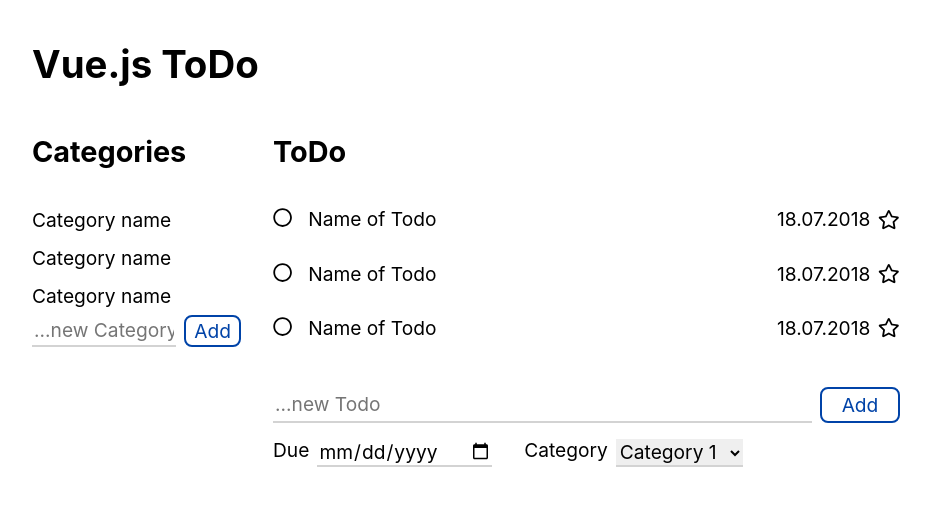
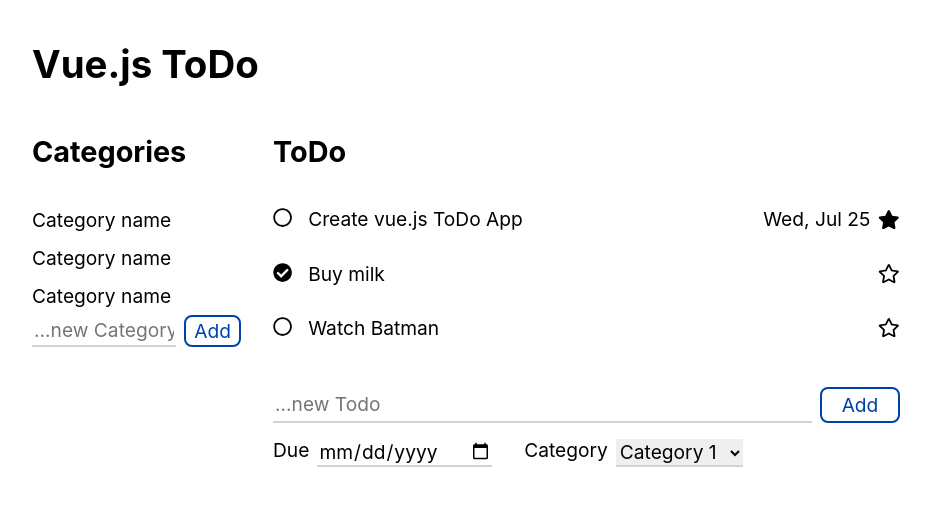
Before and after one commit to greengiraffe/mp-vue-todo, a Vue app: page / in a window 1280 px wide. Shown: the top 506 px of the page, without its empty margins (174-1105 px from the left). Built offline with nearby package versions, Linux system fonts and the light colour scheme.

Commit message:
Wire Todo component up to store

```diff
--- a/src/components/Todo.vue
+++ b/src/components/Todo.vue
@@ -1,21 +1,46 @@
 <template>
   <div class="todo">
-    <fa-icon class="todo__check" :icon="['far', 'circle']"></fa-icon>
-    <span class="todo__name">Name of Todo</span>
+    <fa-icon class="todo__done" :icon="doneIcon"></fa-icon>
+    <span class="todo__text">{{ todo.text }}</span>
     <div class="todo__info">
-      <time class="todo__due">18.07.2018</time>
-      <fa-icon :icon="['far', 'star']"></fa-icon>
+      <template v-if="todo.due">
+        <time :datetime="todo.due" class="todo__due">{{ dueDateString }}</time>
+      </template>
       <div class="todo__actions">
+        <fa-icon icon="trash"></fa-icon>
         <fa-icon icon="edit"></fa-icon>
-        <fa-icon icon="trash"></fa-icon>
       </div>
+      <fa-icon class="todo__important" :icon="[importantIconPrefix, 'star']"></fa-icon>
     </div>
   </div>
 </template>
 
 <script>
 export default {
-
+  props: {
+    todo: {
+      text: String,
+      due: Date,
+      done: Boolean,
+      important: Boolean,
+    }
+  },
+  computed: {
+    doneIcon: function () {
+      return this.todo.done ? ['fas', 'check-circle'] : ['far', 'circle']
+    },
+    importantIconPrefix: function () {
+      return this.todo.important ? 'fas' : 'far'
+    },
+    dueDateString: function () {
+      if (!this.todo.due) return ''
+      return this.todo.due.toLocaleDateString('en-US', {
+        weekday: 'short',
+        day: 'numeric',
+        month: 'short',
+      })
+    }
+  }
 }
 </script>
 
@@ -39,7 +64,7 @@
   }
 }
 
-.todo__name {
+.todo__text {
   margin-left: 1rem;
 }
 
--- a/src/components/TodoList.vue
+++ b/src/components/TodoList.vue
@@ -2,9 +2,10 @@
   <div>
     <h2>ToDo</h2>
     <ul class="todo-list">
-      <li class="todo-list__item"><Todo /></li>
-      <li class="todo-list__item"><Todo /></li>
-      <li class="todo-list__item"><Todo /></li>
+
+      <li v-for="todo in todos" :key="todo.id" class="todo-list__item">
+        <Todo :todo="todo" />
+      </li>
       <li class="todo-list__item"><TodoInput /></li>
     </ul>
   </div>
@@ -15,7 +16,13 @@
 import TodoInput from './TodoInput.vue'
 
 export default {
-  components: { Todo, TodoInput }
+  components: { Todo, TodoInput },
+  computed: {
+    todos () {
+      console.log(this.$store.state.todos.length)
+      return this.$store.state.todos.todos
+    }
+  }
 }
 </script>
 
--- a/src/store/modules/todos.js
+++ b/src/store/modules/todos.js
@@ -9,7 +9,7 @@
   state: {
     todos: [
       { id: 1, text: 'Create vue.js ToDo App', important: true, done: false, due: new Date('2018-07-25T09:45:00'), category: 1 },
-      { id: 2, text: 'Buy milk', important: false, done: false, due: undefined, category: 2 },
+      { id: 2, text: 'Buy milk', important: false, done: true, due: undefined, category: 2 },
       { id: 3, text: 'Watch Batman', important: false, done: false, due: undefined, category: undefined }
     ]
   },
```
